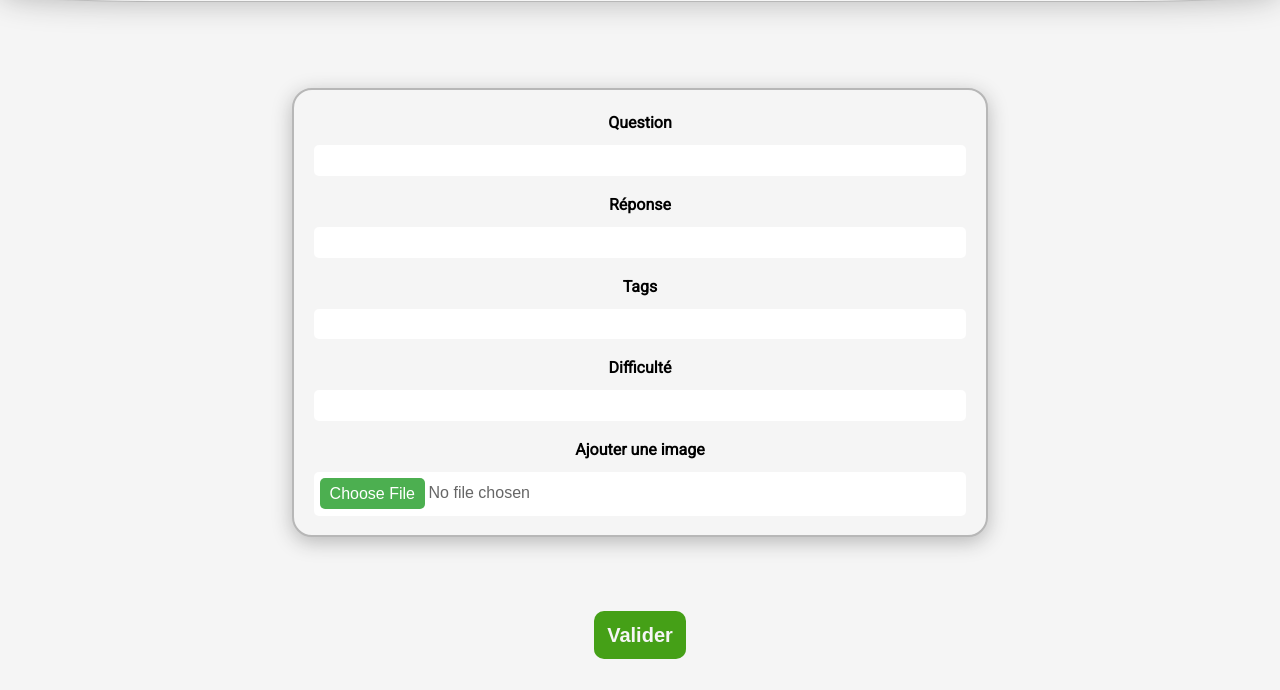
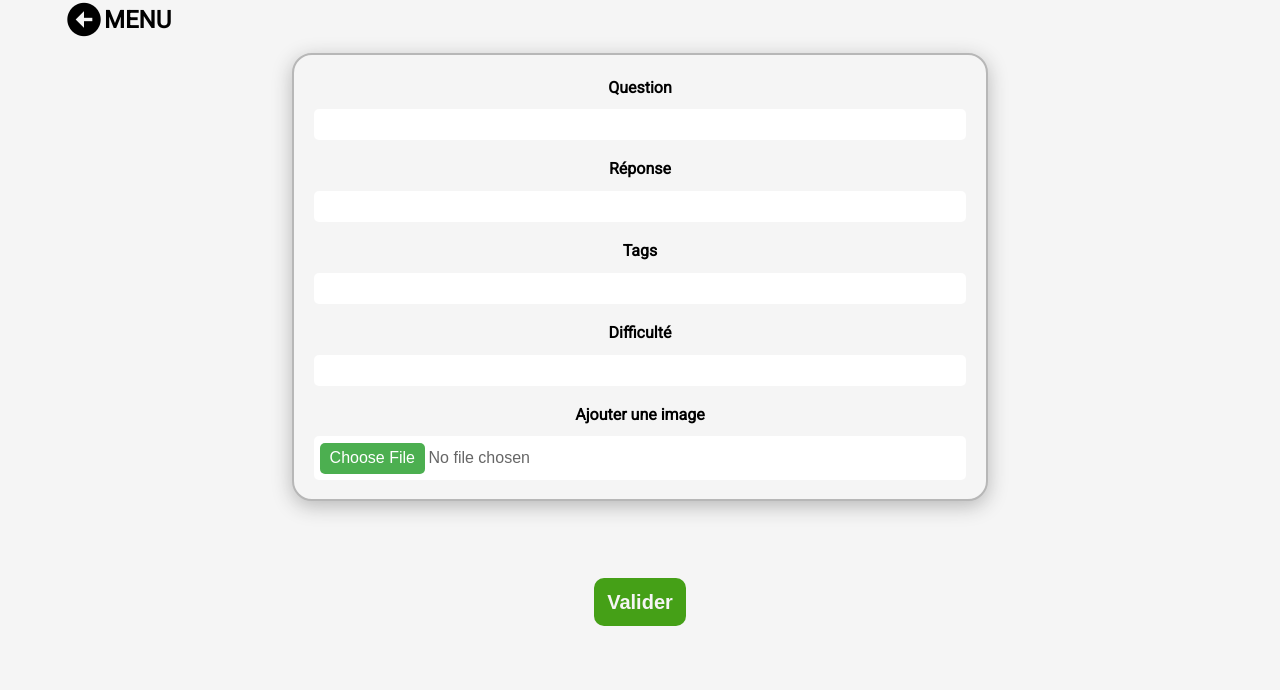
Before and after one commit to MarcantJeremie/JS_Project, a website: page public/frontend/create_question/create_question.html in a window 1280 px wide. Shown: the part 110-800 px from the top of the page. Drawn offline with nearby package versions, Linux system fonts and the light colour scheme; files that its build step writes are made by us from their sources; files whose address does not match are found by name.

Commit message:
okay let's go

```diff
--- a/public/frontend/create_question/create_question.css
+++ b/public/frontend/create_question/create_question.css
@@ -13,13 +13,27 @@ body {
     padding: 0;
     display: flex;
     flex-direction: column;
-    justify-content: space-around;
     align-items: center;
     height: 100vh;
 }
 
+body > div {
+    font-family: 'Roboto', sans-serif;
+        margin: 0;
+        padding: 0;
+        display: flex;
+        flex-direction: column;
+        justify-content: space-evenly;
+        align-items: center;
+        height: 100%;
+        width: 100%;
+
+
+        position: relative;
+}
+
 h1{
-    font-size: 2.5em;
+    font-size: 150%;
     color: var(--color1);
     text-shadow: 2px 2px 4px rgba(0, 0, 0, 0.5);
     margin: 0;
@@ -41,6 +55,37 @@ h1{
 
 .header:hover {
     box-shadow: 0px 5px 20px var(--color2);
+}
+
+#back-to-menu {
+    position: absolute;
+
+    top: 5%;
+    left: 5%;
+
+    font-size: 5vh;
+    font-weight: bold;
+    text-transform: uppercase;
+
+    display: flex;
+    justify-content: center;
+    align-items: center;
+
+    transition: 0.3s;
+
+    cursor: pointer;
+}
+
+#back-to-menu:hover {
+    transform: translateX(-10%);
+}
+
+#back-to-menu>span {
+    font-size: 3vh;
+}
+
+#back-to-menu:active>span {
+    text-decoration: underline;
 }
 
 form {
--- a/public/frontend/create_question/create_question.html
+++ b/public/frontend/create_question/create_question.html
@@ -7,11 +7,19 @@
     <title>Create a question</title>
     <link rel="stylesheet" href="../frontend/create_question/create_question.css" />
     <link href="https://fonts.googleapis.com/css2?family=Roboto&display=swap" rel="stylesheet">
+
+    <link href="https://unpkg.com/boxicons@2.1.4/css/boxicons.min.css" rel="stylesheet" />
 </head>
 
 <body>
     <div class="header">
         <h1>CREATION DE QUESTIONS</h1>
+    </div>
+
+    <div>
+        <div id="back-to-menu">
+            <i class="bx bxs-left-arrow-circle"></i>
+            <span>Menu</span>
         </div>
 
         <form method="post" id="creation" enctype="multipart/form-data">
@@ -32,9 +40,10 @@
         </form>
 
         <input type="submit" value="Valider" />
+    </div>
 
     <script src="../frontend/global.js"></script>
-    <script src="../frontend/create_question/cretate_question.js"></script>
+    <script src="../frontend/create_question/create_question.js"></script>
 </body>
 
 </html>
```
Also changed, not shown: public/frontend/create_question/create_question.js (added, +10 -0 lines). Lines whose indentation alone changed are shown as unchanged.
